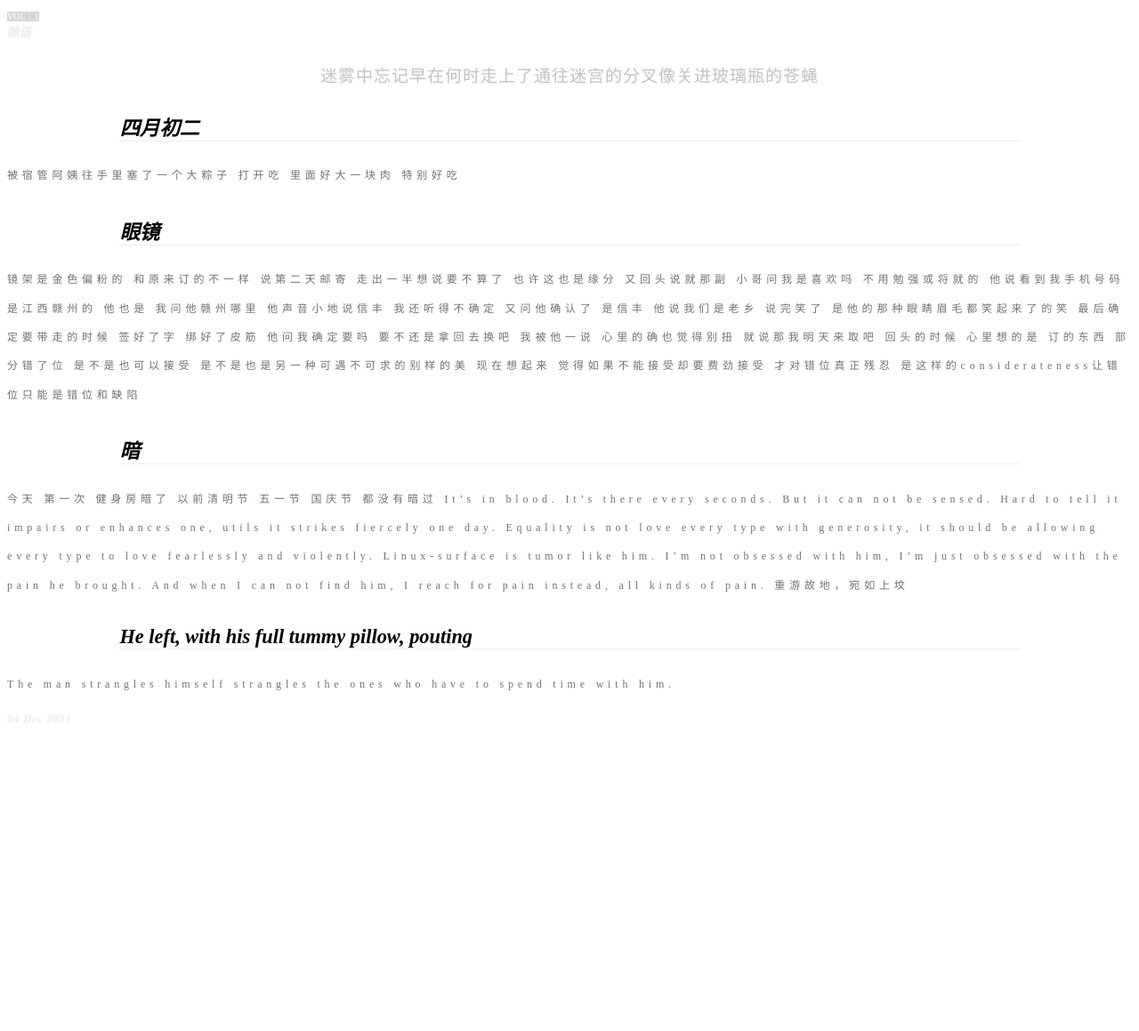
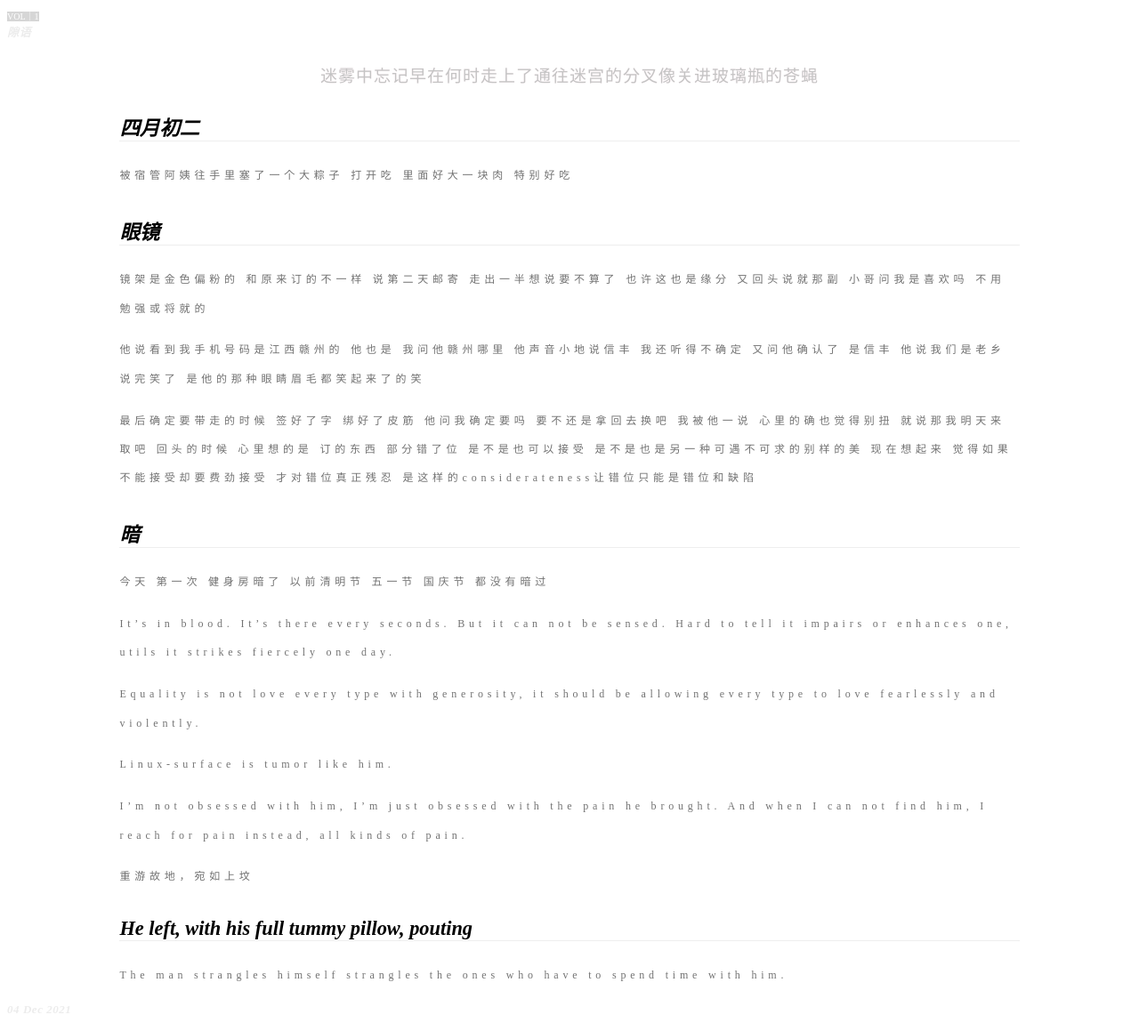
Before and after one commit to lamuvistar/diario, a Jekyll site: the page built from _posts/2021-12-04-murmur-vol-1.md, in a window 1280 px wide. Shown: the whole page at 89% size. Built offline with Jekyll 4.4.1, drawn with Linux system fonts in a browser that asks for light colours; before the commit the page ends 900 px from its top, so only the background shows below that.

Commit message:
fix css margin priority

```diff
--- a/css/markdown_here.css
+++ b/css/markdown_here.css
@@ -129,7 +129,7 @@ blockquote::before, blockquote::after, q::before, q::after {
   content: none;
 }
 
-h1, h2, h3, h4, h5, h6 {
+h1, h2, h3, h4, h5, h6, p{
   margin: 1.3em 0 1em;
   padding: 0;
   font-weight: bold;
@@ -138,8 +138,8 @@ h1, h2, h3, h4, h5, h6 {
 }
 
 h1 {
-  /* //font-size: 1.6em;
-  //border-bottom: 1px solid #ddd; */
+  /* //font-size: 1.6em; */
+  /* //border-bottom: 1px solid #ddd; */
     text-shadow: 0em 0em 0.1em lavenderblush;
     color: rgb(196, 196, 196);
     font-size: 19px;
@@ -158,15 +158,25 @@ h2 {
     border-bottom: 1px solid rgb(238, 238, 238);
 }
 
+h3 {
+  /* //font-size: 1.3em; */
+    color: rgb(114, 114, 114);
+    font-size: 12px;
+    font-weight: lighter !important;
+    letter-spacing: normal;
+    margin: 0px 0px 1.2em ;
+    letter-spacing:0.4em;
+    line-height: 2.7em;
+}
 h3, p{
   /* //font-size: 1.3em; */
-    color: rgb(114, 114, 114) !important;
-    font-size: 12px !important;
+    color: rgb(114, 114, 114);
+    font-size: 12px;
     font-weight: lighter !important;
-    letter-spacing: normal !important;
-    margin: 0px 0px 1.2em  !important;
-    letter-spacing:0.4em !important;
-    line-height: 2.7em !important;
+    letter-spacing: normal;
+    margin: 0px 0px 1.2em ;
+    letter-spacing:0.4em;
+    line-height: 2.7em;
 }
 
 img {
```
Also changed, not shown: _posts/2021-12-04-murmur-vol-1.md (+7 -0 lines).
